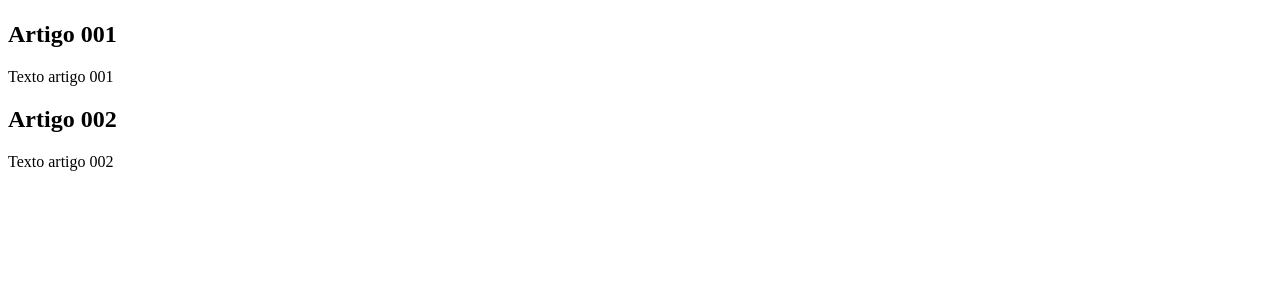
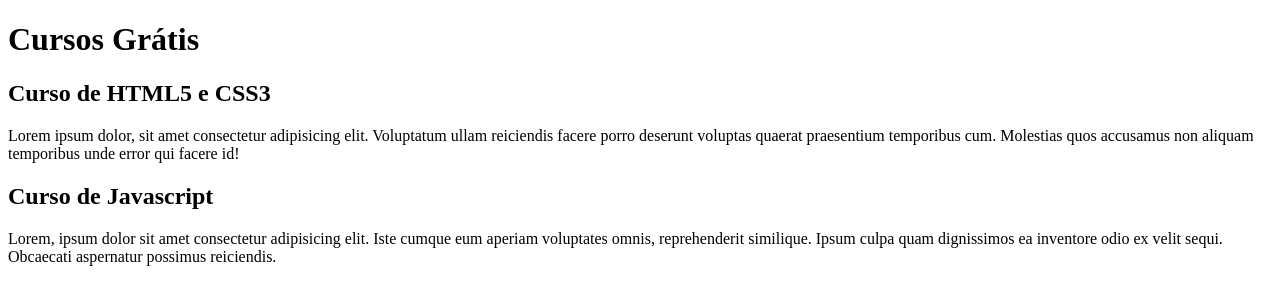
Before and after one commit to Daniells642/projeto-site, a plain HTML site: page index.html in a window 1280 px wide. Drawn offline with Linux system fonts and the light colour scheme.

Commit message:
comecei a escrever o conteúdo

```diff
--- a/index.html
+++ b/index.html
@@ -9,15 +9,15 @@
 <body>
     <main>
         <header>
-            <h1></h1>
+            <h1>Cursos Grátis</h1>
             <article>
-                <h2>Artigo 001</h2>
-                <p>Texto artigo 001</p>
+                <h2>Curso de HTML5 e CSS3</h2>
+                <p>Lorem ipsum dolor, sit amet consectetur adipisicing elit. Voluptatum ullam reiciendis facere porro deserunt voluptas quaerat praesentium temporibus cum. Molestias quos accusamus non aliquam temporibus unde error qui facere id!</p>
             </article>
 
             <article>
-                <h2>Artigo 002</h2>
-                <p>Texto artigo 002</p>
+                <h2>Curso de Javascript</h2>
+                <p>Lorem, ipsum dolor sit amet consectetur adipisicing elit. Iste cumque eum aperiam voluptates omnis, reprehenderit similique. Ipsum culpa quam dignissimos ea inventore odio ex velit sequi. Obcaecati aspernatur possimus reiciendis.</p>
             </article>
         </header>
     </main>
```
